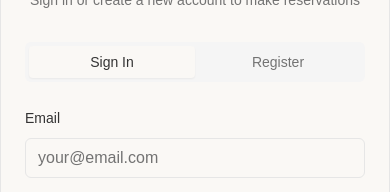
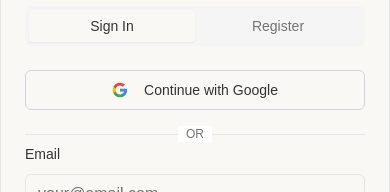
Before and after one commit to Scavenger233/DineFlex, a React (Vite) app: page /about in a window 390 px wide. Both pictures are taken after a click on the button 305 px from the left and 36 px from the top of the page. Shown: the part 285-477 px from the top of the page. Built offline with nearby package versions, Linux system fonts and the light colour scheme; no server answers.

Commit message:
feat: support Google OAuth2 login integration
- Added 'Continue with Google' button to login dialog (desktop + mobile)
- Created OAuthRedirect.tsx to extract token and store user info
- Updated routing to include /oauth2/redirect
Closes #13

```diff
--- a/src/App.tsx
+++ b/src/App.tsx
@@ -1,4 +1,3 @@
-
 import { Toaster } from "@/components/ui/toaster";
 import { Toaster as Sonner } from "@/components/ui/sonner";
 import { TooltipProvider } from "@/components/ui/tooltip";
@@ -11,6 +10,7 @@
 import NotFound from "./pages/NotFound";
 import Header from "./components/Header";
 import Footer from "./components/Footer";
+import OAuthRedirect from "./pages/OAuthRedirect";
 
 const queryClient = new QueryClient();
 
@@ -29,6 +29,7 @@
               <Route path="/booking/:id" element={<BookingConfirmation />} />
               <Route path="/about" element={<About />} />
               <Route path="*" element={<NotFound />} />
+              <Route path="/oauth2/redirect" element={<OAuthRedirect />} />
             </Routes>
           </div>
           <Footer />
--- a/src/components/Header.tsx
+++ b/src/components/Header.tsx
@@ -17,6 +17,9 @@
 import { useToast } from "@/hooks/use-toast";
 import { loginCustomer, registerCustomer } from "@/services/api";
 import { useNavigate } from "react-router-dom";
+
+const GOOGLE_LOGIN_URL =
+  "https://dineflex-backend.onrender.com/oauth2/authorization/google";
 
 const Header = () => {
   const [isScrolled, setIsScrolled] = useState(false);
@@ -232,6 +235,45 @@
                   <TabsTrigger value="register">Register</TabsTrigger>
                 </TabsList>
                 <TabsContent value="login">
+                  <div className="space-y-4">
+                    <Button
+                      onClick={() => (window.location.href = GOOGLE_LOGIN_URL)}
+                      variant="outline"
+                      className="w-full border-gray-300 hover:bg-gray-50"
+                    >
+                      <svg className="w-4 h-4 mr-2" viewBox="0 0 24 24">
+                        <path
+                          fill="#4285F4"
+                          d="M22.56 12.25c0-.78-.07-1.53-.2-2.25H12v4.26h5.92c-.26 1.37-1.04 2.53-2.21 3.31v2.77h3.57c2.08-1.92 3.28-4.74 3.28-8.09z"
+                        />
+                        <path
+                          fill="#34A853"
+                          d="M12 23c2.97 0 5.46-.98 7.28-2.66l-3.57-2.77c-.98.66-2.23 1.06-3.71 1.06-2.86 0-5.29-1.93-6.16-4.53H2.18v2.84C3.99 20.53 7.7 23 12 23z"
+                        />
+                        <path
+                          fill="#FBBC05"
+                          d="M5.84 14.09c-.22-.66-.35-1.36-.35-2.09s.13-1.43.35-2.09V7.07H2.18C1.43 8.55 1 10.22 1 12s.43 3.45 1.18 4.93l2.85-2.22.81-.62z"
+                        />
+                        <path
+                          fill="#EA4335"
+                          d="M12 5.38c1.62 0 3.06.56 4.21 1.64l3.15-3.15C17.45 2.09 14.97 1 12 1 7.7 1 3.99 3.47 2.18 7.07l3.66 2.84c.87-2.6 3.3-4.53 6.16-4.53z"
+                        />
+                      </svg>
+                      Continue with Google
+                    </Button>
+
+                    <div className="relative">
+                      <div className="absolute inset-0 flex items-center">
+                        <div className="w-full border-t border-gray-200"></div>
+                      </div>
+                      <div className="relative flex justify-center text-xs uppercase">
+                        <span className="bg-white px-2 text-muted-foreground">
+                          Or
+                        </span>
+                      </div>
+                    </div>
+                  </div>
+
                   <form onSubmit={handleLoginSubmit} className="space-y-4">
                     <div className="space-y-2">
                       <Label htmlFor="email">Email</Label>
@@ -336,6 +378,45 @@
                   <TabsTrigger value="register">Register</TabsTrigger>
                 </TabsList>
                 <TabsContent value="login">
+                  <div className="space-y-4">
+                    <Button
+                      onClick={() => (window.location.href = GOOGLE_LOGIN_URL)}
+                      variant="outline"
+                      className="w-full border-gray-300 hover:bg-gray-50"
+                    >
+                      <svg className="w-4 h-4 mr-2" viewBox="0 0 24 24">
+                        <path
+                          fill="#4285F4"
+                          d="M22.56 12.25c0-.78-.07-1.53-.2-2.25H12v4.26h5.92c-.26 1.37-1.04 2.53-2.21 3.31v2.77h3.57c2.08-1.92 3.28-4.74 3.28-8.09z"
+                        />
+                        <path
+                          fill="#34A853"
+                          d="M12 23c2.97 0 5.46-.98 7.28-2.66l-3.57-2.77c-.98.66-2.23 1.06-3.71 1.06-2.86 0-5.29-1.93-6.16-4.53H2.18v2.84C3.99 20.53 7.7 23 12 23z"
+                        />
+                        <path
+                          fill="#FBBC05"
+                          d="M5.84 14.09c-.22-.66-.35-1.36-.35-2.09s.13-1.43.35-2.09V7.07H2.18C1.43 8.55 1 10.22 1 12s.43 3.45 1.18 4.93l2.85-2.22.81-.62z"
+                        />
+                        <path
+                          fill="#EA4335"
+                          d="M12 5.38c1.62 0 3.06.56 4.21 1.64l3.15-3.15C17.45 2.09 14.97 1 12 1 7.7 1 3.99 3.47 2.18 7.07l3.66 2.84c.87-2.6 3.3-4.53 6.16-4.53z"
+                        />
+                      </svg>
+                      Continue with Google
+                    </Button>
+
+                    <div className="relative">
+                      <div className="absolute inset-0 flex items-center">
+                        <div className="w-full border-t border-gray-200"></div>
+                      </div>
+                      <div className="relative flex justify-center text-xs uppercase">
+                        <span className="bg-white px-2 text-muted-foreground">
+                          Or
+                        </span>
+                      </div>
+                    </div>
+                  </div>
+
                   <form onSubmit={handleLoginSubmit} className="space-y-4">
                     <div className="space-y-2">
                       <Label htmlFor="email-mobile">Email</Label>
```
